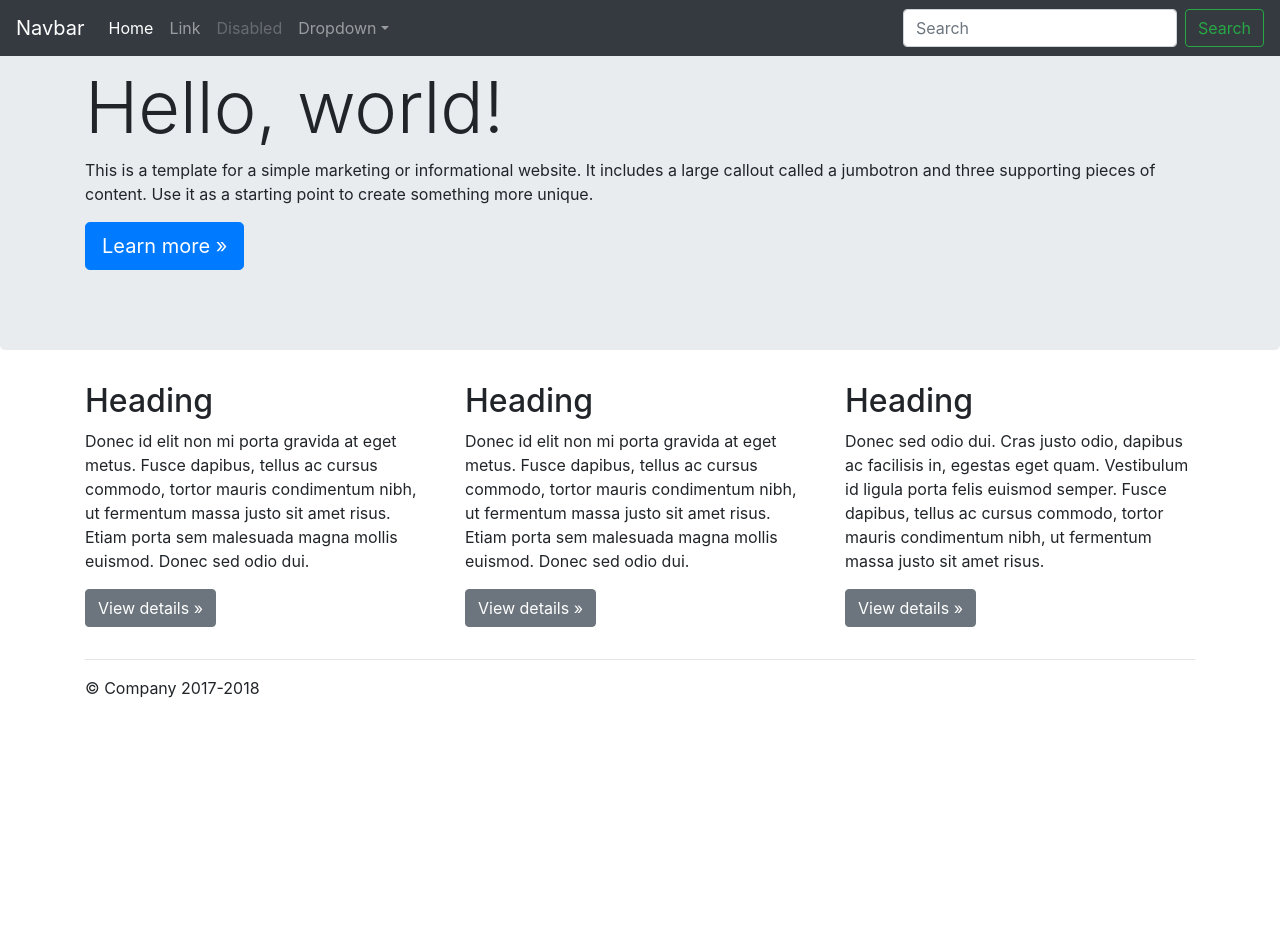
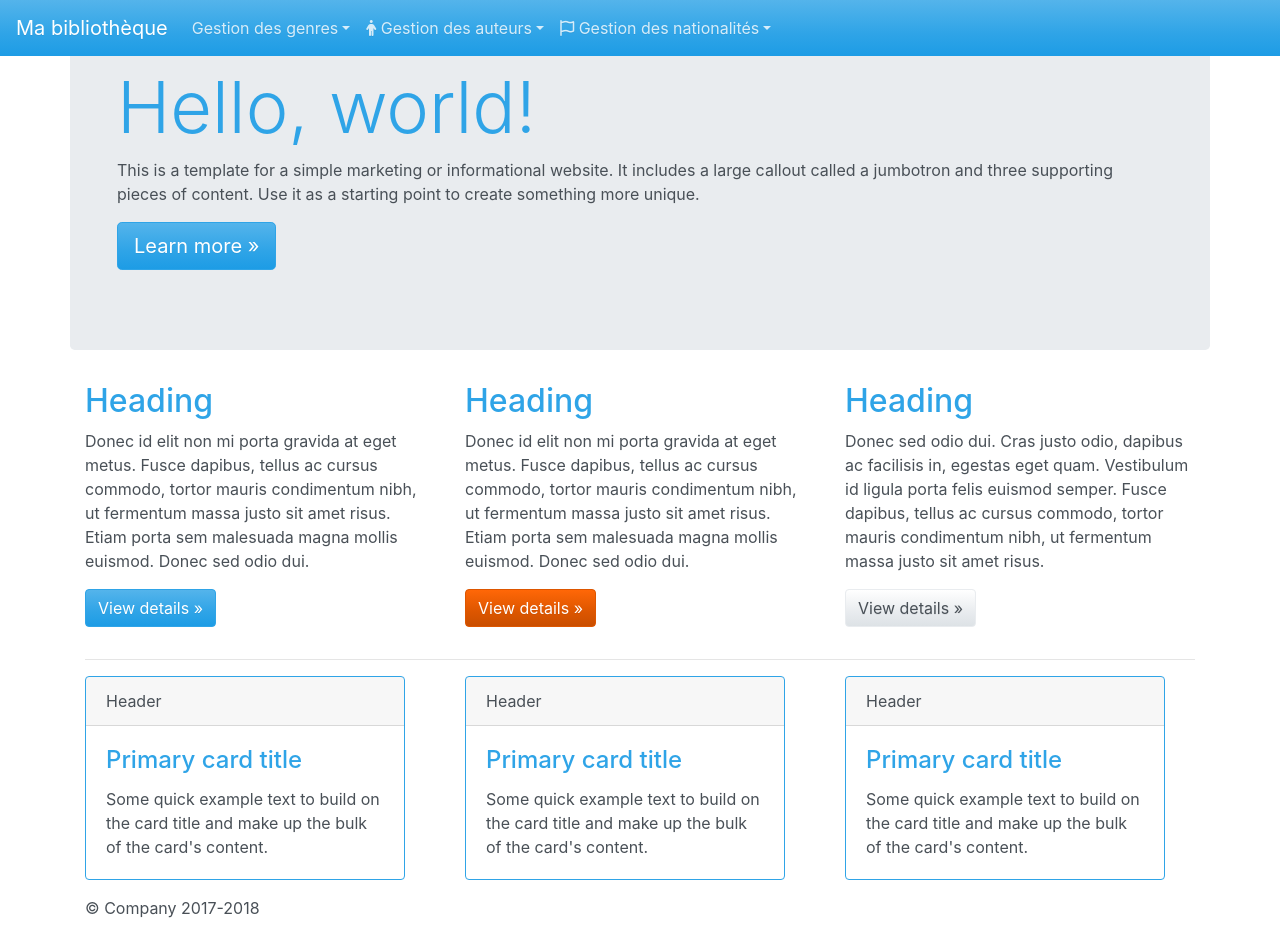
Before and after one commit to BretonFrederic/Udemy, a PHP site: page / in a window 1280 px wide. Before the commit the page ends 800 px from the top, so only its background shows below. Run offline with PHP 8.4, Linux system fonts and the light colour scheme; some libraries are stand-ins or nearby versions.

Commit message:
Fin préparation application

```diff
--- a/PHP_Website/TP PDO tuto/index.php
+++ b/PHP_Website/TP PDO tuto/index.php
@@ -12,8 +12,10 @@
     <link rel="canonical" href="https://getbootstrap.com/docs/4.2/examples/jumbotron/">
 
     <!-- Bootstrap core CSS -->
-    <link rel="stylesheet" href="https://cdn.jsdelivr.net/npm/bootstrap@4.2.1/dist/css/bootstrap.min.css" integrity="sha384-GJzZqFGwb1QTTN6wy59ffF1BuGJpLSa9DkKMp0DgiMDm4iYMj70gZWKYbI706tWS" crossorigin="anonymous">
+    <link rel="stylesheet" href="https://bootswatch.com/4/cerulean/bootstrap.css">
 
+    <!--fontawesome.com -->
+    <script defer src="https://kit.fontawesome.com/e0ab3a2c1c.js" crossorigin="anonymous"></script>
 
     <style>
       .bd-placeholder-img {
@@ -31,43 +33,44 @@
     <link href="jumbotron.css" rel="stylesheet">
   </head>
   <body>
-    <nav class="navbar navbar-expand-md navbar-dark fixed-top bg-dark">
-  <a class="navbar-brand" href="#">Navbar</a>
+    <nav class="navbar navbar-expand-md navbar-dark fixed-top bg-primary">
+  <a class="navbar-brand" href="#">Ma bibliothèque</a>
   <button class="navbar-toggler" type="button" data-toggle="collapse" data-target="#navbarsExampleDefault" aria-controls="navbarsExampleDefault" aria-expanded="false" aria-label="Toggle navigation">
     <span class="navbar-toggler-icon"></span>
   </button>
 
   <div class="collapse navbar-collapse" id="navbarsExampleDefault">
     <ul class="navbar-nav mr-auto">
-      <li class="nav-item active">
-        <a class="nav-link" href="#">Home <span class="sr-only">(current)</span></a>
-      </li>
-      <li class="nav-item">
-        <a class="nav-link" href="#">Link</a>
-      </li>
-      <li class="nav-item">
-        <a class="nav-link disabled" href="#">Disabled</a>
+      <li class="nav-item dropdown">
+        <a class="nav-link dropdown-toggle" href="#" id="dropdown01" data-toggle="dropdown" aria-haspopup="true" aria-expanded="false">Gestion des genres</a>
+        <div class="dropdown-menu" aria-labelledby="dropdown01">
+          <a class="dropdown-item" href="#">Liste des genres</a>
+          <a class="dropdown-item" href="#">Ajouter un genre</a>
+        </div>
       </li>
       <li class="nav-item dropdown">
-        <a class="nav-link dropdown-toggle" href="#" id="dropdown01" data-toggle="dropdown" aria-haspopup="true" aria-expanded="false">Dropdown</a>
+        <a class="nav-link dropdown-toggle" href="#" id="dropdown01" data-toggle="dropdown" aria-haspopup="true" aria-expanded="false"><i class="fa-solid fa-person"></i> Gestion des auteurs</a>
         <div class="dropdown-menu" aria-labelledby="dropdown01">
-          <a class="dropdown-item" href="#">Action</a>
-          <a class="dropdown-item" href="#">Another action</a>
-          <a class="dropdown-item" href="#">Something else here</a>
+          <a class="dropdown-item" href="#">Liste des auteurs</a>
+          <a class="dropdown-item" href="#">Ajouter un auteur</a>
+          <a class="dropdown-item" href="#">Rechercher un auteur</a>
+        </div>
+      </li>
+      <li class="nav-item dropdown">
+        <a class="nav-link dropdown-toggle" href="#" id="dropdown01" data-toggle="dropdown" aria-haspopup="true" aria-expanded="false"><i class="fa-regular fa-flag"></i> Gestion des nationalités</a>
+        <div class="dropdown-menu" aria-labelledby="dropdown01">
+          <a class="dropdown-item" href="#">Liste des nationalités</a>
+          <a class="dropdown-item" href="#">Ajouter une nationalités</a>
         </div>
       </li>
     </ul>
-    <form class="form-inline my-2 my-lg-0">
-      <input class="form-control mr-sm-2" type="text" placeholder="Search" aria-label="Search">
-      <button class="btn btn-outline-success my-2 my-sm-0" type="submit">Search</button>
-    </form>
   </div>
 </nav>
 
 <main role="main">
 
   <!-- Main jumbotron for a primary marketing message or call to action -->
-  <div class="jumbotron">
+  <div class="jumbotron container">
     <div class="container">
       <h1 class="display-3">Hello, world!</h1>
       <p>This is a template for a simple marketing or informational website. It includes a large callout called a jumbotron and three supporting pieces of content. Use it as a starting point to create something more unique.</p>
@@ -81,12 +84,12 @@
       <div class="col-md-4">
         <h2>Heading</h2>
         <p>Donec id elit non mi porta gravida at eget metus. Fusce dapibus, tellus ac cursus commodo, tortor mauris condimentum nibh, ut fermentum massa justo sit amet risus. Etiam porta sem malesuada magna mollis euismod. Donec sed odio dui. </p>
-        <p><a class="btn btn-secondary" href="#" role="button">View details &raquo;</a></p>
+        <p><a class="btn btn-primary" href="#" role="button">View details &raquo;</a></p>
       </div>
       <div class="col-md-4">
         <h2>Heading</h2>
         <p>Donec id elit non mi porta gravida at eget metus. Fusce dapibus, tellus ac cursus commodo, tortor mauris condimentum nibh, ut fermentum massa justo sit amet risus. Etiam porta sem malesuada magna mollis euismod. Donec sed odio dui. </p>
-        <p><a class="btn btn-secondary" href="#" role="button">View details &raquo;</a></p>
+        <p><a class="btn btn-warning" href="#" role="button">View details &raquo;</a></p>
       </div>
       <div class="col-md-4">
         <h2>Heading</h2>
@@ -98,6 +101,37 @@
     <hr>
 
   </div> <!-- /container -->
+  <div class="container">
+    <div class="row">
+      <div class="col-md-4">
+        <div class="card border-primary mb-3" style="max-width: 20rem;">
+          <div class="card-header">Header</div>
+          <div class="card-body">
+            <h4 class="card-title">Primary card title</h4>
+            <p class="card-text">Some quick example text to build on the card title and make up the bulk of the card's content.</p>
+          </div>
+        </div>
+      </div>
+      <div class="col-md-4">
+        <div class="card border-primary mb-3" style="max-width: 20rem;">
+          <div class="card-header">Header</div>
+          <div class="card-body">
+            <h4 class="card-title">Primary card title</h4>
+            <p class="card-text">Some quick example text to build on the card title and make up the bulk of the card's content.</p>
+          </div>
+        </div>
+      </div>
+      <div class="col-md-4">
+        <div class="card border-primary mb-3" style="max-width: 20rem;">
+          <div class="card-header">Header</div>
+          <div class="card-body">
+            <h4 class="card-title">Primary card title</h4>
+            <p class="card-text">Some quick example text to build on the card title and make up the bulk of the card's content.</p>
+          </div>
+        </div>
+      </div>
+    </div>
+  </div>
 
 </main>
 
```
Also changed, not shown: PHP_Website/TP PDO tuto/classes_bootstrap.txt (added, +24 -0 lines).
